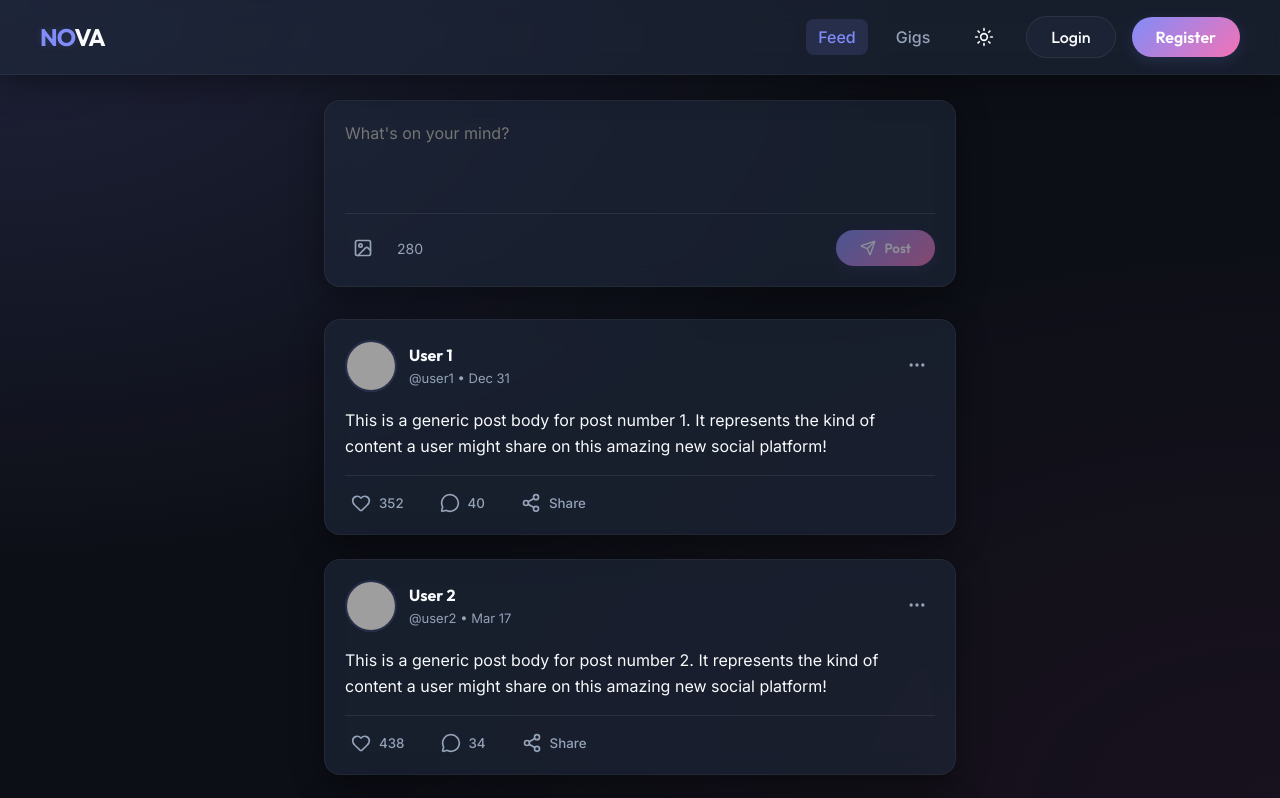
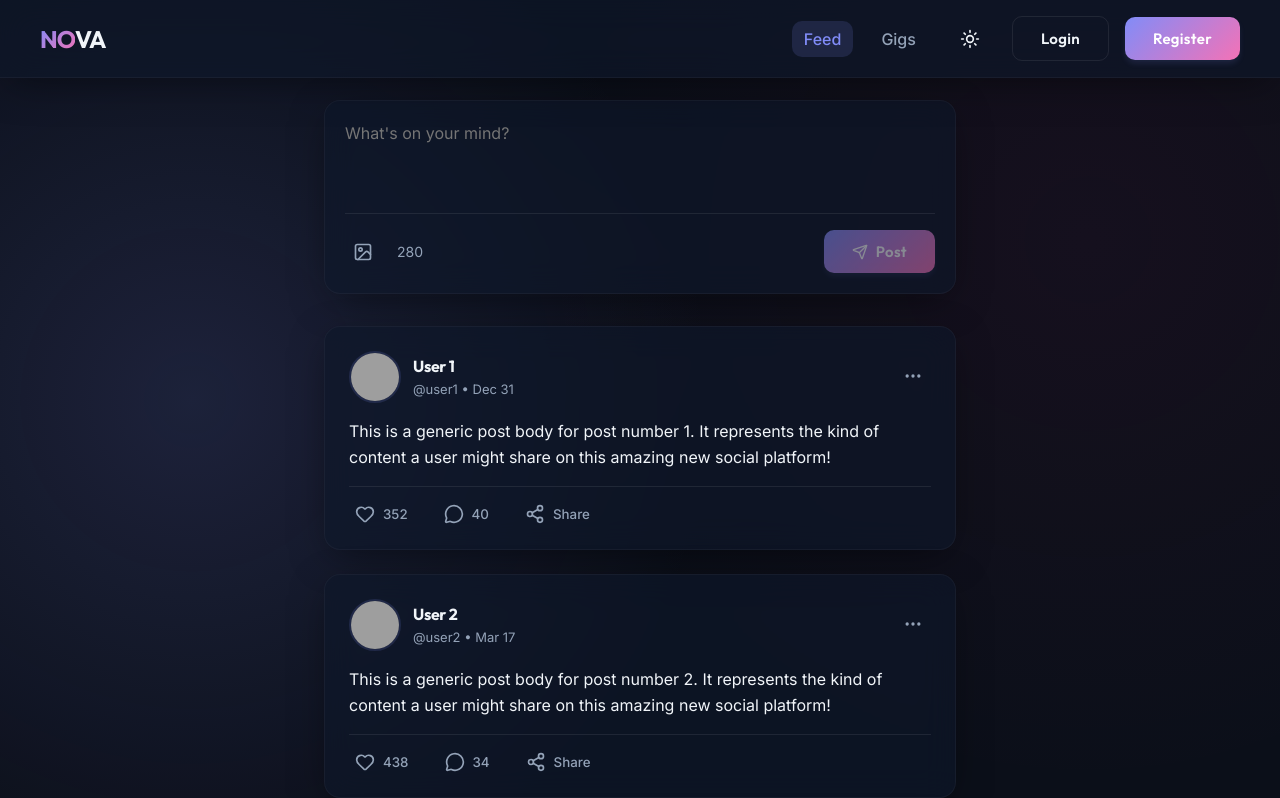
Before and after one commit to meerqamar/Social-Platform, a React (Vite) app: page / in a window 1280 px wide. Shown: the top 798 px of the page. Built offline with nearby package versions, Linux system fonts and the light colour scheme; grey boxes are pictures that could not be loaded.

Commit message:
Complete frontend UI/UX overhaul for industry-ready aesthetics

```diff
--- a/src/components/GigCard/GigCard.css
+++ b/src/components/GigCard/GigCard.css
@@ -1,89 +1,122 @@
+/* The .gig-card uses .glass-panel from index.css for the main container now */
 .gig-card {
-  border: 1px solid #ddd;
-  border-radius: 8px;
   overflow: hidden;
-  box-shadow: 0 2px 4px rgba(0,0,0,0.1);
-  transition: box-shadow 0.2s;
+  display: flex;
+  flex-direction: column;
+  transition: var(--transition);
+  cursor: pointer;
 }
 
 .gig-card:hover {
-  box-shadow: 0 4px 8px rgba(0,0,0,0.15);
+  transform: translateY(-4px);
+  box-shadow: var(--shadow-md), var(--glass-shadow);
+  border-color: var(--primary-light);
+}
+
+.gig-image-wrapper {
+  width: 100%;
+  height: 200px;
+  overflow: hidden;
+  flex-shrink: 0;
 }
 
 .gig-image {
   width: 100%;
-  height: 200px;
+  height: 100%;
   object-fit: cover;
+  transition: transform 0.4s cubic-bezier(0.25, 1, 0.5, 1);
+}
+
+.gig-card:hover .gig-image {
+  transform: scale(1.05);
 }
 
 .gig-content {
-  padding: 16px;
+  padding: 20px;
+  display: flex;
+  flex-direction: column;
+  flex: 1;
 }
 
 .gig-title {
-  font-size: 1.1em;
+  font-size: 1.1rem;
   font-weight: 600;
-  margin: 0 0 8px 0;
+  margin: 0 0 12px 0;
   display: -webkit-box;
   -webkit-line-clamp: 2;
   -webkit-box-orient: vertical;
   overflow: hidden;
-  line-height: 1.4;
+  line-height: 1.5;
+  color: var(--text-color);
 }
 
 .gig-tags {
   display: flex;
   flex-wrap: wrap;
-  gap: 4px;
-  margin: 8px 0;
+  gap: 8px;
+  margin: 12px 0;
 }
 
 .tag {
-  background: #f0f0f0;
-  padding: 2px 6px;
-  border-radius: 4px;
-  font-size: 0.8em;
-  color: #666;
+  background: var(--primary-light);
+  padding: 4px 10px;
+  border-radius: var(--radius-sm);
+  font-size: 0.8rem;
+  font-weight: 500;
+  color: var(--primary);
+  border: 1px solid var(--border-color);
 }
 
 .gig-footer {
   display: flex;
   justify-content: space-between;
   align-items: center;
-  margin-top: 12px;
+  margin-top: auto;
+  padding-top: 16px;
+  border-top: 1px solid var(--border-color);
 }
 
 .footer-right {
   display: flex;
   align-items: center;
-  gap: 12px;
+  gap: 16px;
 }
 
 .delivery {
-  font-size: 0.9em;
-  color: #666;
+  font-size: 0.85rem;
+  font-weight: 500;
+  color: var(--text-muted);
 }
 
 .price {
-  font-weight: 600;
-  color: #333;
+  font-weight: 700;
+  color: var(--text-color);
+  font-size: 1.05rem;
 }
 
 .save-button {
-  background: none;
-  border: 1px solid #ddd;
-  padding: 4px 8px;
-  border-radius: 4px;
+  background: transparent;
+  border: 1px solid var(--border-color);
+  padding: 6px 12px;
+  border-radius: var(--radius-sm);
   cursor: pointer;
-  font-size: 0.8em;
-  transition: background 0.2s;
+  font-size: 0.85rem;
+  font-weight: 600;
+  color: var(--text-color);
+  transition: var(--transition);
+  display: flex;
+  align-items: center;
+  gap: 4px;
 }
 
 .save-button:hover {
-  background: #f0f0f0;
+  background: var(--bg-color);
+  border-color: var(--primary);
+  color: var(--primary);
 }
 
 .save-button.saved {
-  background: #ffe6e6;
-  border-color: #ff6b6b;
+  background: rgba(236, 72, 153, 0.1); /* Secondary color light */
+  border-color: var(--secondary);
+  color: var(--secondary);
 }
--- a/src/components/GigCard/GigCard.jsx
+++ b/src/components/GigCard/GigCard.jsx
@@ -25,7 +25,11 @@ const useGigCard = () => {
 
 GigCard.Image = () => {
   const { gig } = useGigCard();
-  return <img src={gig.image} alt={gig.title} className="gig-image" />;
+  return (
+    <div className="gig-image-wrapper">
+      <img src={gig.image} alt={gig.title} className="gig-image" />
+    </div>
+  );
 };
 
 GigCard.Body = ({ children }) => <div className="gig-content">{children}</div>;
--- a/src/components/Navbar/Navbar.css
+++ b/src/components/Navbar/Navbar.css
@@ -28,8 +28,11 @@
 }
 
 .brand-glow {
-  color: var(--primary);
-  text-shadow: 0 0 10px var(--primary-light);
+  background: linear-gradient(135deg, var(--primary), var(--secondary));
+  -webkit-background-clip: text;
+  background-clip: text;
+  color: transparent;
+  display: inline-block;
 }
 
 .desktop-actions {
--- a/src/components/PostCard/PostCard.css
+++ b/src/components/PostCard/PostCard.css
@@ -1,6 +1,12 @@
 .post-card {
-  padding: 20px;
+  padding: 24px;
   margin-bottom: 24px;
+  transition: var(--transition);
+}
+
+.post-card:hover {
+  transform: translateY(-2px);
+  box-shadow: var(--shadow-md), var(--glass-shadow);
 }
 
 .post-header {
--- a/src/index.css
+++ b/src/index.css
@@ -1,38 +1,44 @@
-@import url('https://fonts.googleapis.com/css2?family=Outfit:wght@300;400;500;600;700&family=Inter:wght@300;400;500;600&display=swap');
+@import url('https://fonts.googleapis.com/css2?family=Outfit:wght@300;400;500;600;700;800&family=Inter:wght@300;400;500;600&display=swap');
 
 :root {
   /* Light Mode Colors - Base */
-  --bg-color: #fafafa;
-  --text-color: #1a1a2e;
+  --bg-color: #f8fafc;
+  --text-color: #0f172a;
   --text-muted: #64748b;
-  --border-color: rgba(0, 0, 0, 0.08);
+  --border-color: rgba(15, 23, 42, 0.08);
 
   /* Primary Accents */
-  --primary: #6366f1;
-  --primary-hover: #4f46e5;
+  --primary: #4f46e5;
+  --primary-hover: #4338ca;
   --primary-light: rgba(99, 102, 241, 0.1);
-  --secondary: #ec4899;
+  --secondary: #db2777;
 
   /* Glassmorphism / Panels */
-  --panel-bg: rgba(255, 255, 255, 0.7);
-  --panel-border: rgba(255, 255, 255, 0.2);
-  --glass-shadow: 0 8px 32px 0 rgba(31, 38, 135, 0.07);
+  --panel-bg: rgba(255, 255, 255, 0.85);
+  --panel-border: rgba(255, 255, 255, 0.5);
+
+  /* Shadows - Light */
+  --shadow-sm: 0 1px 2px 0 rgba(0, 0, 0, 0.05);
+  --shadow-md: 0 4px 6px -1px rgba(0, 0, 0, 0.05), 0 2px 4px -1px rgba(0, 0, 0, 0.03);
+  --glass-shadow: 0 10px 40px -10px rgba(15, 23, 42, 0.08);
+  --btn-shadow: 0 4px 6px -1px rgba(79, 70, 229, 0.2), 0 2px 4px -1px rgba(79, 70, 229, 0.1);
+  --btn-shadow-hover: 0 10px 15px -3px rgba(79, 70, 229, 0.3), 0 4px 6px -2px rgba(79, 70, 229, 0.15);
 
   /* Typography */
   --font-heading: 'Outfit', system-ui, sans-serif;
   --font-body: 'Inter', system-ui, sans-serif;
 
-  /* Others */
-  --radius-sm: 8px;
+  /* Constraints */
+  --radius-sm: 10px;
   --radius-md: 16px;
   --radius-lg: 24px;
-  --transition: all 0.3s cubic-bezier(0.4, 0, 0.2, 1);
+  --transition: all 0.25s cubic-bezier(0.25, 0.8, 0.25, 1);
 }
 
 .dark-theme, body.dark-theme {
   /* Dark Mode Colors - Base */
-  --bg-color: #0d0f17;
-  --text-color: #f8fafc;
+  --bg-color: #0b0f19;
+  --text-color: #f1f5f9;
   --text-muted: #94a3b8;
   --border-color: rgba(255, 255, 255, 0.08);
 
@@ -43,9 +49,15 @@
   --secondary: #f472b6;
 
   /* Glassmorphism / Panels */
-  --panel-bg: rgba(30, 41, 59, 0.6);
-  --panel-border: rgba(255, 255, 255, 0.05);
-  --glass-shadow: 0 8px 32px 0 rgba(0, 0, 0, 0.4);
+  --panel-bg: rgba(15, 23, 42, 0.65);
+  --panel-border: rgba(255, 255, 255, 0.04);
+
+  /* Shadows - Dark */
+  --shadow-sm: 0 1px 2px 0 rgba(0, 0, 0, 0.5);
+  --shadow-md: 0 4px 6px -1px rgba(0, 0, 0, 0.4), 0 2px 4px -1px rgba(0, 0, 0, 0.2);
+  --glass-shadow: 0 10px 40px -10px rgba(0, 0, 0, 0.5);
+  --btn-shadow: 0 4px 6px -1px rgba(129, 140, 248, 0.15);
+  --btn-shadow-hover: 0 10px 15px -3px rgba(129, 140, 248, 0.25);
 }
 
 body {
@@ -58,9 +70,10 @@ body {
   -moz-osx-font-smoothing: grayscale;
   transition: background-color var(--transition), color var(--transition);
   min-height: 100vh;
+  /* Premium ambient blend */
   background-image:
-    radial-gradient(at 0% 0%, var(--primary-light) 0px, transparent 50%),
-    radial-gradient(at 100% 100%, rgba(236, 72, 153, 0.05) 0px, transparent 50%);
+    radial-gradient(circle at 15% 50%, var(--primary-light) 0%, transparent 45%),
+    radial-gradient(circle at 85% 30%, rgba(219, 39, 119, 0.05) 0%, transparent 45%);
   background-attachment: fixed;
 }
 
@@ -73,6 +86,7 @@ body {
 h1, h2, h3, h4, h5, h6 {
   font-family: var(--font-heading);
   margin: 0;
+  letter-spacing: -0.02em;
 }
 
 a {
@@ -83,65 +97,112 @@ a {
 /* Glassmorphism Utility */
 .glass-panel {
   background: var(--panel-bg);
-  backdrop-filter: blur(12px);
-  -webkit-backdrop-filter: blur(12px);
+  backdrop-filter: blur(16px);
+  -webkit-backdrop-filter: blur(16px);
   border: 1px solid var(--panel-border);
   box-shadow: var(--glass-shadow);
   border-radius: var(--radius-md);
+  transition: var(--transition);
 }
 
 /* Button Utilities */
 .btn-primary {
   background: linear-gradient(135deg, var(--primary), var(--secondary));
-  color: white;
+  color: #ffffff;
   border: none;
-  padding: 10px 24px;
-  border-radius: 999px;
+  padding: 12px 28px;
+  border-radius: var(--radius-sm);
   font-family: var(--font-heading);
   font-weight: 600;
+  font-size: 15px;
+  letter-spacing: 0.02em;
   cursor: pointer;
   transition: var(--transition);
-  box-shadow: 0 4px 15px var(--primary-light);
+  box-shadow: var(--btn-shadow);
+  display: inline-flex;
+  align-items: center;
+  justify-content: center;
 }
 
 .btn-primary:hover {
   transform: translateY(-2px);
-  box-shadow: 0 6px 20px rgba(99, 102, 241, 0.3);
+  box-shadow: var(--btn-shadow-hover);
+}
+
+.btn-primary:active {
+  transform: translateY(0);
 }
 
 .btn-secondary {
-  background: var(--panel-bg);
+  background: transparent;
   color: var(--text-color);
   border: 1px solid var(--border-color);
-  padding: 10px 24px;
-  border-radius: 999px;
+  padding: 12px 28px;
+  border-radius: var(--radius-sm);
   font-family: var(--font-heading);
-  font-weight: 500;
+  font-weight: 600;
+  font-size: 15px;
+  letter-spacing: 0.02em;
   cursor: pointer;
   transition: var(--transition);
+  display: inline-flex;
+  align-items: center;
+  justify-content: center;
 }
 
 .btn-secondary:hover {
-  background: var(--primary-light);
+  background: var(--bg-color);
   border-color: var(--primary);
   color: var(--primary);
+  transform: translateY(-1px);
+}
+
+.btn-secondary:active {
+  transform: translateY(0);
 }
 
 /* Base Form Styling */
+.form-group label {
+  display: block;
+  margin-bottom: 8px;
+  font-weight: 500;
+  font-size: 14px;
+  color: var(--text-color);
+}
+
 .form-input {
   width: 100%;
-  padding: 12px 16px;
+  padding: 14px 16px;
   background: var(--bg-color);
   border: 1px solid var(--border-color);
   border-radius: var(--radius-sm);
   color: var(--text-color);
   font-family: var(--font-body);
+  font-size: 15px;
   transition: var(--transition);
   box-sizing: border-box;
+}
+
+.form-input::placeholder {
+  color: var(--text-muted);
+  opacity: 0.6;
+}
+
+.form-input:hover {
+  border-color: var(--text-muted);
 }
 
 .form-input:focus {
   outline: none;
   border-color: var(--primary);
-  box-shadow: 0 0 0 3px var(--primary-light);
+  box-shadow: 0 0 0 4px var(--primary-light);
+  background: var(--panel-bg);
 }
+
+/* Utilities */
+.text-gradient {
+  background: linear-gradient(135deg, var(--primary), var(--secondary));
+  -webkit-background-clip: text;
+  background-clip: text;
+  color: transparent;
+}
```
